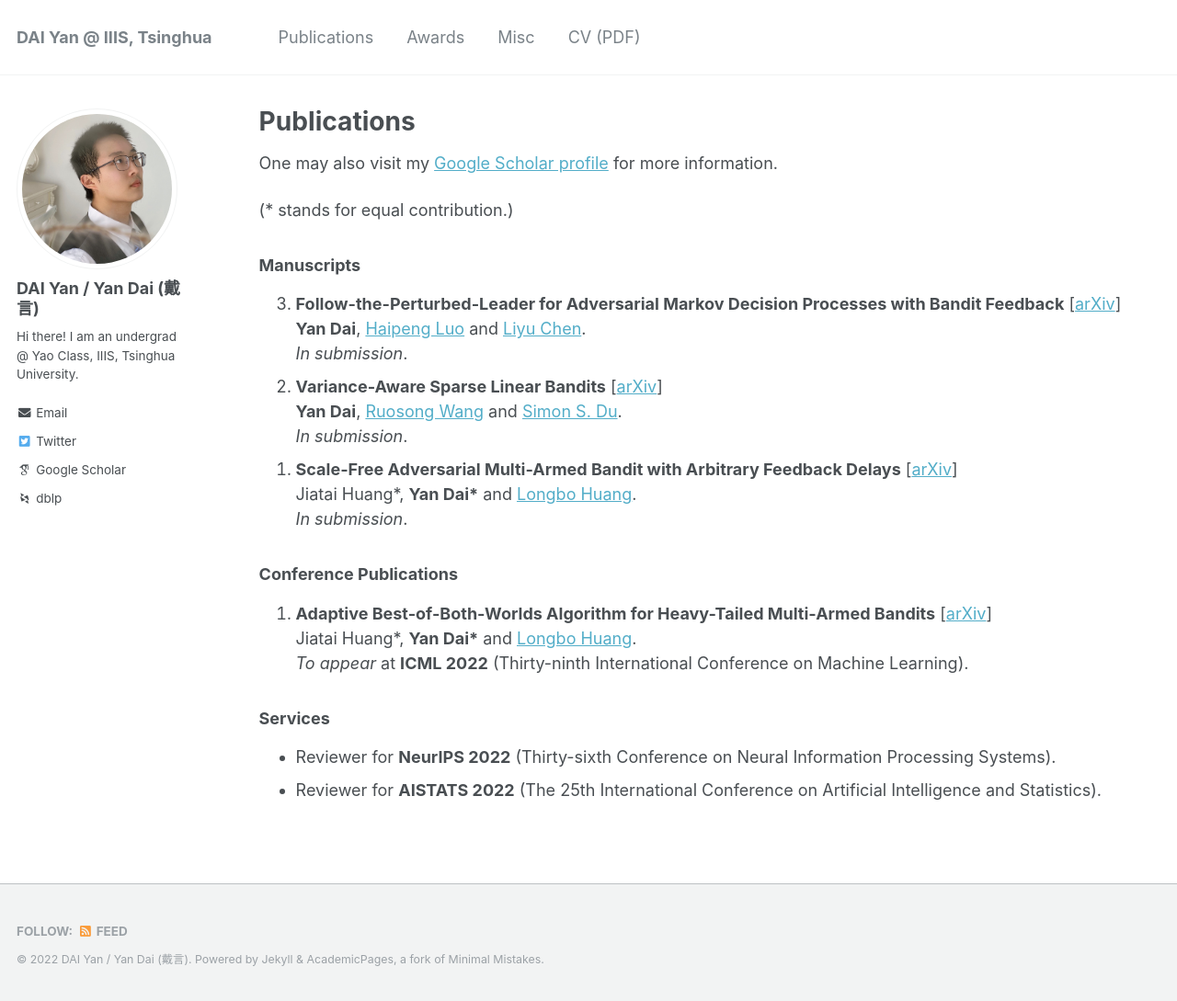
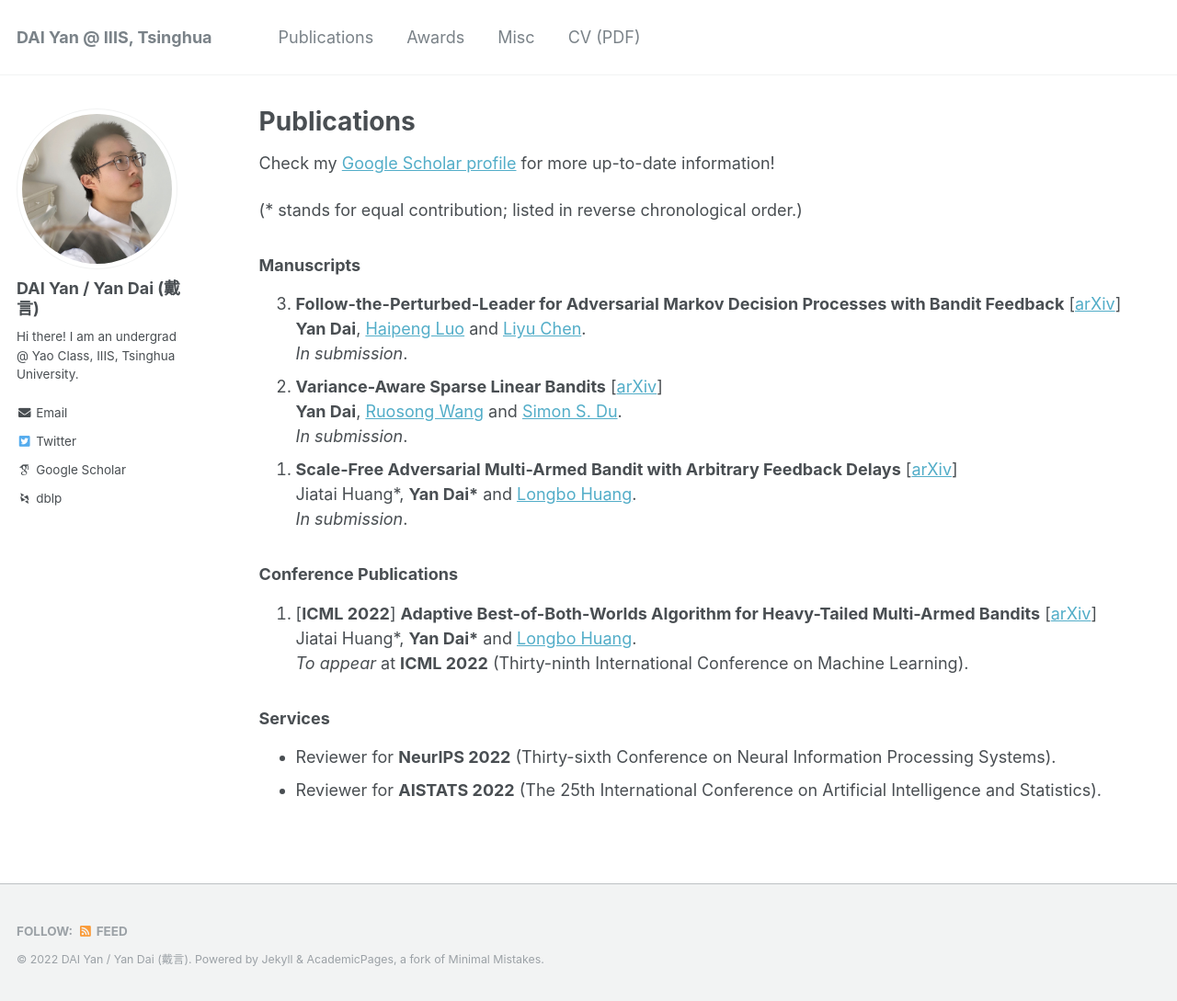
Before and after one commit to yandaichn/yandaichn.github.io, a Jekyll site: the page built from _pages/publications.md, in a window 1280 px wide and 1089 px high. Shown: the whole window at 92% size. Built offline with Jekyll 4.4.1, drawn with Linux system fonts in a browser that asks for light colours; some web fonts are replaced.

Commit message:
Update publications.md

```diff
--- a/_pages/publications.md
+++ b/_pages/publications.md
@@ -5,9 +5,9 @@ permalink: /publications/
 author_profile: true
 ---
 
-One may also visit my [Google Scholar profile](https://scholar.google.com/citations?user=gkG4z3IAAAAJ) for more information.
+Check my [Google Scholar profile](https://scholar.google.com/citations?user=gkG4z3IAAAAJ) for more up-to-date information!
 
-(* stands for equal contribution.)
+(* stands for equal contribution; listed in reverse chronological order.)
 
 ### Manuscripts
 
@@ -24,9 +24,10 @@ One may also visit my [Google Scholar profile](https://scholar.google.com/citati
 
 ### Conference Publications
 
-1.  **Adaptive Best-of-Both-Worlds Algorithm for Heavy-Tailed Multi-Armed Bandits** \[[arXiv](https://arxiv.org/abs/2201.11921)\]
+1.  [**ICML 2022**] **Adaptive Best-of-Both-Worlds Algorithm for Heavy-Tailed Multi-Armed Bandits** \[[arXiv](https://arxiv.org/abs/2201.11921)\]
     Jiatai Huang\*, **Yan Dai\*** and [Longbo Huang](https://people.iiis.tsinghua.edu.cn/~huang/).
     *To appear* at **ICML 2022** (Thirty-ninth International Conference on Machine Learning).
+{: reversed="reversed"}
 
 ### Services
 * Reviewer for **NeurIPS 2022** (Thirty-sixth Conference on Neural Information Processing Systems).
```
